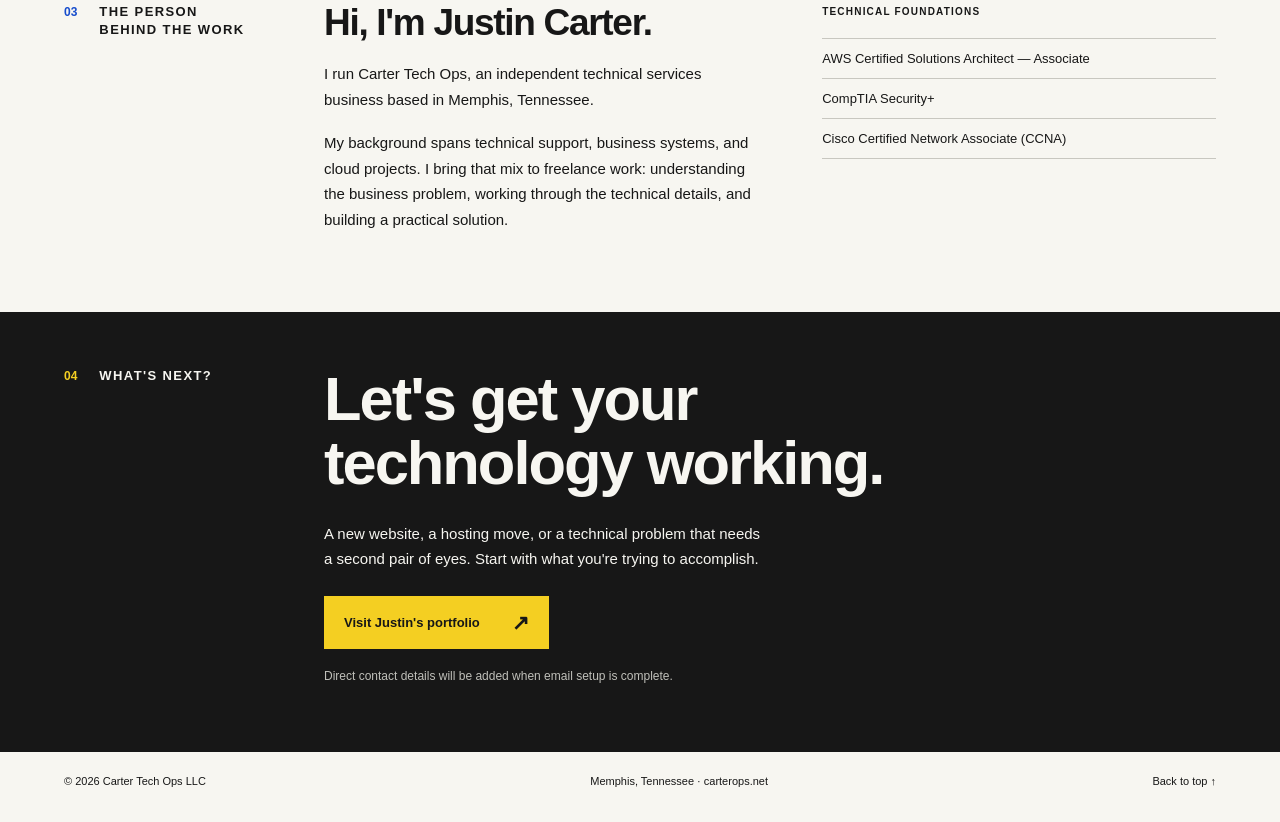
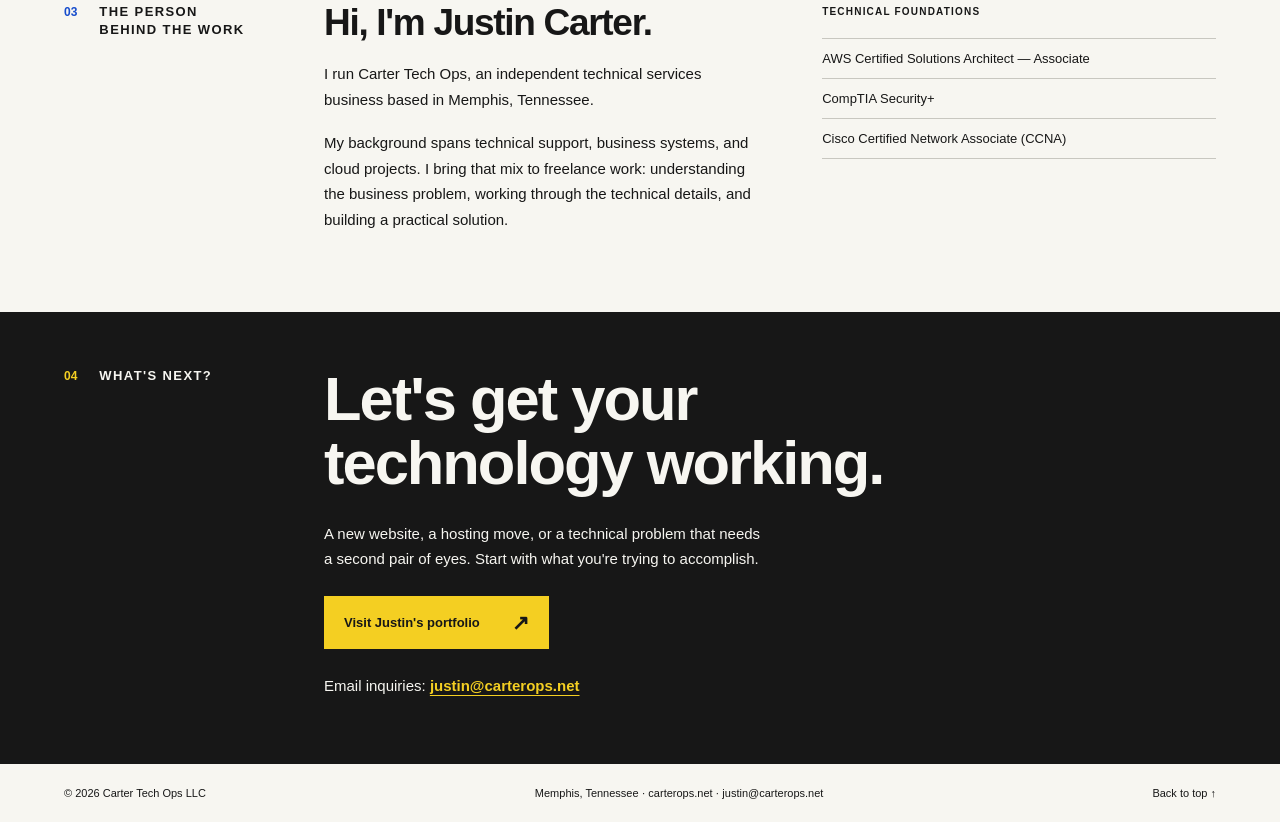
Before and after one commit to Justinmemphis/carterops, a plain HTML site: page dist/index.html in a window 1280 px wide. Shown: the part 2240-3062 px from the top of the page. Drawn offline with Linux system fonts and the light colour scheme.

Commit message:
Add email contact link to contact section and footer
Co-Authored-By: Claude Opus 5.5 <noreply@anthropic.com>

```diff
--- a/dist/index.html
+++ b/dist/index.html
@@ -14,7 +14,7 @@
     .section{border-top:1px solid var(--ink);padding:48px 0 62px;display:grid;grid-template-columns:220px 1fr;gap:40px}.section-label{display:flex;gap:22px;align-items:baseline}.section-label .num{font-size:12px;color:var(--blue);font-weight:700}.section-label h2{font-size:13px;line-height:1.4;margin:0;letter-spacing:1.4px;text-transform:uppercase}.section-intro{font-size:clamp(28px,3.1vw,42px);letter-spacing:-1.4px;line-height:1.1;margin:0 0 35px;font-weight:700;max-width:630px}.services{display:grid;grid-template-columns:repeat(3,minmax(0,1fr));gap:32px}.service{border-top:3px solid var(--ink);padding-top:17px}.service h3{font-size:22px;letter-spacing:-.7px;line-height:1.15;margin:0 0 16px}.service p{font-size:14px;line-height:1.65;margin:0 0 20px}.service .tools{font-size:11px;line-height:1.8;color:#4b4b47}.service:nth-child(1){border-color:var(--blue)}.service:nth-child(2){border-color:var(--red)}.service:nth-child(3){border-color:#bd9c05}
     .work{background:var(--yellow)}.work .section{border-top:none}.work .section-label .num{color:var(--ink)}.project{display:grid;grid-template-columns:1fr 1.1fr;gap:40px;border-top:1px solid var(--ink);padding:24px 0 28px}.project:last-child{padding-bottom:0}.project .kind{font-size:10px;font-weight:700;letter-spacing:1.2px;text-transform:uppercase;margin:0 0 11px}.project h3{font-size:28px;line-height:1.08;letter-spacing:-1px;margin:0 0 14px}.project .tags{font-size:11px;line-height:1.6;margin:0}.project .description{font-size:14px;line-height:1.65;margin:22px 0 0}.project details{grid-column:2;margin-top:-20px;font-size:13px;line-height:1.65}.project summary{cursor:pointer;width:fit-content;text-decoration:underline;text-underline-offset:4px;font-weight:700;padding:8px 0}.project details p{margin:8px 0 0}.project details a{text-underline-offset:3px}
     .about-body{display:grid;grid-template-columns:1.1fr 1fr;gap:65px}.about-body h3{font-size:37px;line-height:1.1;letter-spacing:-1.3px;margin:0 0 18px}.about-body p{font-size:15px;line-height:1.7;margin:0 0 18px}.credentials{padding:0;margin:8px 0 0;list-style:none}.credentials li{font-size:13px;border-top:1px solid var(--line);padding:12px 0}.credentials li:last-child{border-bottom:1px solid var(--line)}.small-label{font-size:10px!important;letter-spacing:1.2px;text-transform:uppercase;font-weight:700;margin:0 0 18px!important}
-    .contact{background:var(--ink);color:var(--paper)}.contact .section{border:0;padding:55px 0 65px}.contact .num{color:var(--yellow)}.contact h3{font-size:clamp(38px,4.8vw,65px);line-height:1.03;letter-spacing:-2px;margin:0 0 28px;max-width:650px}.contact p{font-size:15px;line-height:1.65;max-width:440px;margin:0 0 25px}.contact .cta{background:var(--yellow);color:var(--ink)}.contact .cta:hover{background:var(--paper)}.contact .setup-note{font-size:12px;color:#c0c0ba;margin:18px 0 0}footer{display:flex;justify-content:space-between;gap:20px;padding:23px 0;font-size:11px}footer p{margin:0}footer a{text-decoration:none}footer a:hover{text-decoration:underline}
+    .contact{background:var(--ink);color:var(--paper)}.contact .section{border:0;padding:55px 0 65px}.contact .num{color:var(--yellow)}.contact h3{font-size:clamp(38px,4.8vw,65px);line-height:1.03;letter-spacing:-2px;margin:0 0 28px;max-width:650px}.contact p{font-size:15px;line-height:1.65;max-width:440px;margin:0 0 25px}.contact .cta{background:var(--yellow);color:var(--ink)}.contact .cta:hover{background:var(--paper)}.contact .email-note{font-size:15px;margin:25px 0 0}.contact .email-note a{color:var(--yellow);font-weight:700;text-underline-offset:4px}.contact .email-note a:hover{color:var(--paper)}footer{display:flex;justify-content:space-between;gap:20px;padding:23px 0;font-size:11px}footer p{margin:0}footer a{text-decoration:none}footer a:hover{text-decoration:underline}
     @media(min-width:1440px){.hero h1{font-size:98px}}
     @media(max-width:1050px){.wrap{padding:0 35px}.hero{min-height:560px;gap:22px}.hero h1{font-size:74px}.hero-art{max-width:300px}.section{grid-template-columns:145px 1fr;gap:28px}.services{gap:20px}.service h3{font-size:20px}.about-body{gap:35px}.project{gap:24px}}
     @media(max-width:760px){.wrap{padding:0 24px}header{padding:23px 0}.brand{font-size:18px}.nav{gap:18px;font-size:12px}.nav .about-nav{display:none}.hero{grid-template-columns:1fr;padding:35px 0 30px;min-height:0;gap:0}.hero h1{font-size:clamp(54px,11vw,80px);margin:32px 0 24px}.intro{font-size:16px;max-width:450px}.hero-art{width:185px;margin:30px 0 28px;justify-self:end}.hero-bottom{font-size:9px;gap:20px;margin-top:0}.section{display:block;padding:32px 0 42px}.section-label{margin-bottom:32px;gap:18px}.section-intro{font-size:33px;margin-bottom:28px}.services{display:block}.service{padding:20px 0;margin-bottom:10px}.service:last-child{padding-bottom:0;margin-bottom:0}.service h3{font-size:25px;margin-bottom:12px}.service p{max-width:460px;margin-bottom:13px}.service .tools{font-size:12px}.project{grid-template-columns:1fr;gap:0;padding:25px 0}.project h3{font-size:30px}.project .description{margin:18px 0 8px}.project details{grid-column:auto;margin:0}.about-body{display:block}.about-body h3{font-size:35px}.credentials{margin:25px 0 0}.contact .section{padding:35px 0 44px}.contact h3{font-size:46px}footer{font-size:10px;flex-wrap:wrap}}
@@ -71,10 +71,10 @@
   <div class="contact"><div class="wrap">
     <section class="section" id="contact" aria-labelledby="contact-title">
       <div class="section-label"><span class="num">04</span><h2 id="contact-title">What's next?</h2></div>
-      <div><h3>Let's get your<br>technology working.</h3><p>A new website, a hosting move, or a technical problem that needs a second pair of eyes. Start with what you're trying to accomplish.</p><a class="cta" href="https://justinmemphis.com/" target="_blank" rel="noopener noreferrer">Visit Justin's portfolio <span class="arrow" aria-hidden="true">↗</span></a><p class="setup-note">Direct contact details will be added when email setup is complete.</p></div>
+      <div><h3>Let's get your<br>technology working.</h3><p>A new website, a hosting move, or a technical problem that needs a second pair of eyes. Start with what you're trying to accomplish.</p><a class="cta" href="https://justinmemphis.com/" target="_blank" rel="noopener noreferrer">Visit Justin's portfolio <span class="arrow" aria-hidden="true">↗</span></a><p class="email-note">Email inquiries: <a href="mailto:justin@carterops.net">justin@carterops.net</a></p></div>
     </section>
   </div></div>
-  <div class="wrap"><footer><p>© <span id="year">2026</span> Carter Tech Ops LLC</p><p>Memphis, Tennessee · carterops.net</p><a href="#main">Back to top ↑</a></footer></div>
+  <div class="wrap"><footer><p>© <span id="year">2026</span> Carter Tech Ops LLC</p><p>Memphis, Tennessee · carterops.net · <a href="mailto:justin@carterops.net">justin@carterops.net</a></p><a href="#main">Back to top ↑</a></footer></div>
   <script>document.getElementById('year').textContent=new Date().getFullYear();</script>
 </body>
 </html>
```
